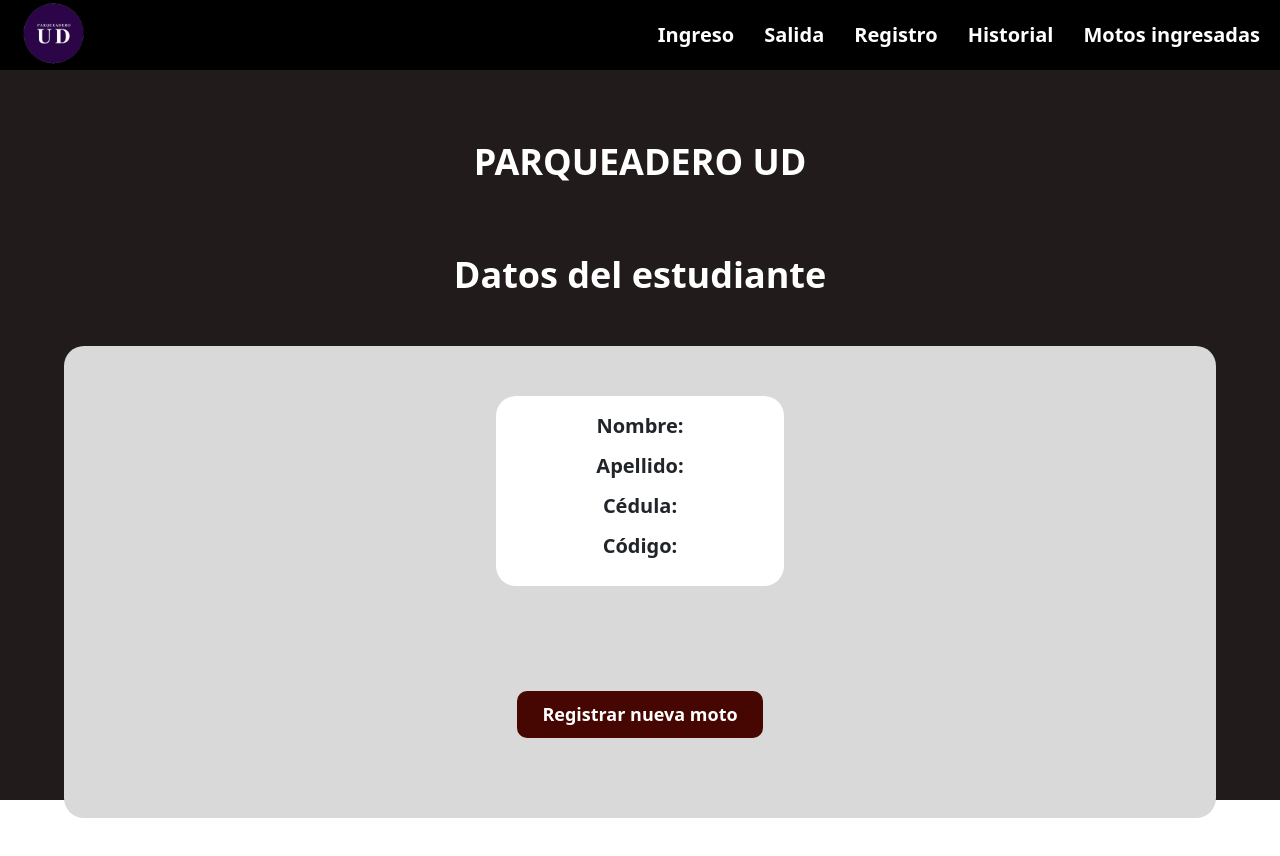
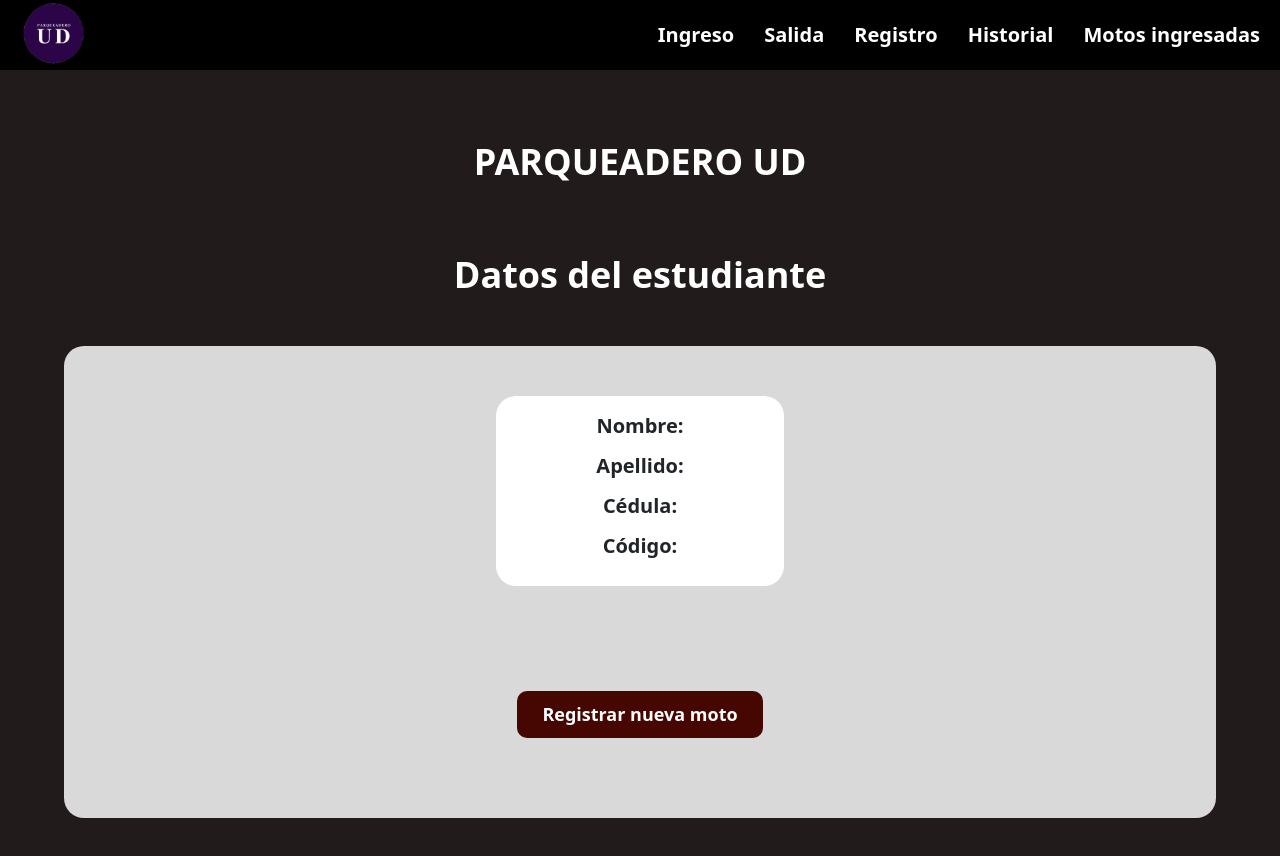
Before and after one commit to camilooorojas/control_motos, a React (Create React App) app in the folder frontend/: page /info-student in a window 1280 px wide. Shown: the top 856 px of the page. Before the commit the page ends 818 px from the top, so only its background shows below. Built offline with nearby package versions, Linux system fonts and the light colour scheme.

Commit message:
Styles fixed

```diff
--- a/frontend/src/views/container/components/infoEstudiante/infoEstudiante.jsx
+++ b/frontend/src/views/container/components/infoEstudiante/infoEstudiante.jsx
@@ -5,16 +5,6 @@ import { CardEstudiante } from './components/CardStudent/CardEstudiante';
 function InfoEstudiante(props) {
   const { student,bikes } = props;
 
-  const data = [
-    {
-      plate: "aaa",
-      propertyId: 123
-    },
-    {
-      plate: "ccc",
-      propertyId: 456
-    }
-  ]
   console.log(bikes);
 
   return (
--- a/frontend/src/views/container/containerStyles.module.css
+++ b/frontend/src/views/container/containerStyles.module.css
@@ -1,5 +1,7 @@
 .container{
-  height: 100vh;
+  height: auto;
+  min-height: 100vh;
+  padding-bottom: 10rem;
   background: var(--redGray);
   display: flex;
   flex-direction: column;
```
